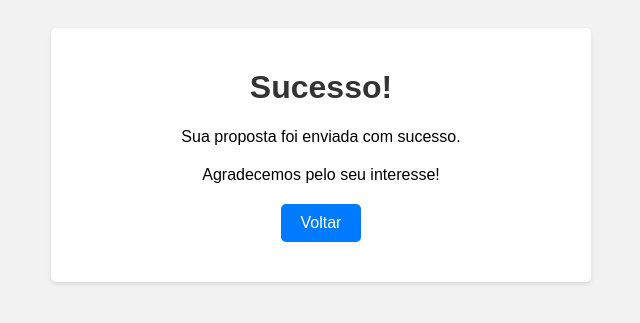
After one commit to itagabriel/sys-api-loan-processor, a Django app: page /sucesso/ in a window 1280 px wide. The commit adds this page. Shown: the top 323 px of the page, without its empty margins (319-959 px from the left). Run offline with Django 4.2, Linux system fonts and the light colour scheme.

Commit message:
[main] criacao de customfields, api e django admin - ok

```diff
--- a/django_app/gestaopropostas/forms.py
+++ b/django_app/gestaopropostas/forms.py
@@ -1,4 +1,5 @@
 from django import forms
+from .models import CustomFields
 
 class PropostaForm(forms.Form):
     nome_completo = forms.CharField(label='Nome Completo', max_length=100)
@@ -14,6 +15,6 @@ class PropostaForm(forms.Form):
             if field.tipo_campo == 'string':
                 self.fields[field.nome] = forms.CharField(label=field.nome, max_length=100)
             elif field.tipo_campo == 'number':
-                self.fields[field.nome] = forms.DecimalField(label=field.nome)
+                self.fields[field.nome] = forms.DecimalField(label=field.nome, max_digits=100)
             elif field.tipo_campo == 'bool':
                 self.fields[field.nome] = forms.BooleanField(label=field.nome, required=False)
--- /dev/null
+++ b/django_app/gestaopropostas/templates/gestaopropostas/sucesso.html
@@ -0,0 +1,56 @@
+<!DOCTYPE html>
+<html>
+<head>
+  <title>Sucesso</title>
+  <style>
+    body {
+      font-family: Arial, sans-serif;
+      background-color: #f2f2f2;
+      padding: 20px;
+    }
+
+    .container {
+      max-width: 500px;
+      margin: 0 auto;
+      background-color: #fff;
+      padding: 20px;
+      border-radius: 5px;
+      box-shadow: 0 2px 4px rgba(0, 0, 0, 0.1);
+    }
+
+    h1 {
+      text-align: center;
+      color: #333;
+    }
+
+    p {
+      text-align: center;
+      margin-bottom: 20px;
+    }
+
+    .btn {
+      display: inline-block;
+      padding: 10px 20px;
+      background-color: #007bff;
+      color: #fff;
+      text-decoration: none;
+      border-radius: 5px;
+      transition: background-color 0.3s;
+    }
+
+    .btn:hover {
+      background-color: #0056b3;
+    }
+  </style>
+</head>
+<body>
+  <div class="container">
+    <h1>Sucesso!</h1>
+    <p>Sua proposta foi enviada com sucesso.</p>
+    <p>Agradecemos pelo seu interesse!</p>
+    <p>
+      <a href="/" class="btn">Voltar</a>
+    </p>
+  </div>
+</body>
+</html>
--- a/django_app/gestaopropostas/urls.py
+++ b/django_app/gestaopropostas/urls.py
@@ -1,3 +1,5 @@
+from django.conf import settings
+from django.conf.urls.static import static
 from django.urls import path, include
 from rest_framework.routers import DefaultRouter
 from .views import index, criar_proposta, sucesso
@@ -10,3 +12,9 @@ urlpatterns = [
     path('api/criar-proposta/', criar_proposta, name='criar_proposta'),
     path('sucesso/', sucesso, name='sucesso'),
 ]
+
+if settings.DEBUG:
+    urlpatterns += static(
+        settings.MEDIA_URL,
+        document_root=settings.MEDIA_ROOT
+    )
--- a/django_app/gestaopropostas/views.py
+++ b/django_app/gestaopropostas/views.py
@@ -1,17 +1,17 @@
 from django.shortcuts import render, redirect
 from .forms import PropostaForm
-from .models import CustomFields
+from .models import CustomFields, Proposta, CampoAdicional
 from .serializers import PropostaSerializer
 from rest_framework.decorators import api_view
 from rest_framework.response import Response
 
 def index(request):
     form = PropostaForm()
-    custom_fields = CustomFields.objects.filter(exibir_no_formulario=True)
+    campos_adicionais = CampoAdicional.objects.filter(exibir_no_formulario=True)
     return render(
         request,
         'gestaopropostas/index.html',
-        {'form': form, 'custom_fields': custom_fields}
+        {'form': form, 'campos_adicionais': campos_adicionais}
     )
 
 @api_view(['POST'])
@@ -19,12 +19,35 @@ def criar_proposta(request):
     if request.method == 'POST':
         form = PropostaForm(request.POST)
         if form.is_valid():
-            proposta = form.save()
-            serializer = PropostaSerializer(proposta)
-            return Response(serializer.data, status=201)
+            nome_completo = form.cleaned_data['nome_completo']
+            cpf = form.cleaned_data['cpf']
+            endereco = form.cleaned_data['endereco']
+            valor_emprestimo = form.cleaned_data['valor_emprestimo']
 
-    return Response(status=400)
+            # Salvar os dados do formulário no objeto Proposta
+            proposta = Proposta(nome_completo=nome_completo, cpf=cpf, endereco=endereco, valor_emprestimo=valor_emprestimo)
+            proposta.save()
 
-@api_view(['GET'])
+            # Salvar os campos customizados
+            campos_adicionais = CampoAdicional.objects.filter(exibir_no_formulario=True)
+            for campo_adicional in campos_adicionais:
+                valor = request.POST.get(f'custom_field_{campo_adicional.id}')
+                if valor:
+                    campo_customizado = CustomFields(proposta=proposta, campo=campo_adicional, valor=valor)
+                    campo_customizado.save()
+
+            # Redirecionar para a página de sucesso
+            return redirect('/sucesso/')
+    else:
+        form = PropostaForm()
+
+    campos_adicionais = CampoAdicional.objects.filter(exibir_no_formulario=True)
+    return render(request, 'gestaopropostas/criar_proposta.html', {'form': form, 'campos_adicionais': campos_adicionais})
+
+    # Obtenha todos os campos adicionais disponíveis
+    campos_adicionais = CampoAdicional.objects.filter(exibir_no_formulario=True)
+
+    return render(request, 'gestaopropostas/criar_proposta.html', {'form': form, 'campos_adicionais': campos_adicionais})
+
 def sucesso(request):
     return render(request, 'gestaopropostas/sucesso.html')
```
Also changed, not shown: django_app/gestaopropostas/admin.py (+37 -10 lines), django_app/gestaopropostas/models.py (+15 -3 lines), django_app/gestaopropostas/serializers.py (+9 -1 lines), django_app/gestaopropostas/templates/gestaopropostas/index.html (+9 -2 lines), django_app/gestaopropostas/migrations/0001_initial.py.
